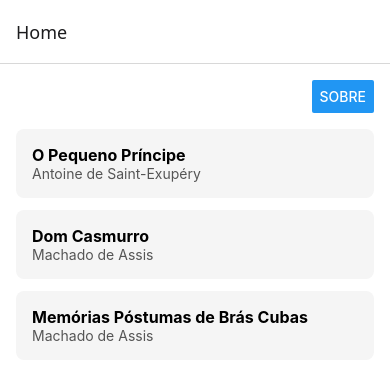
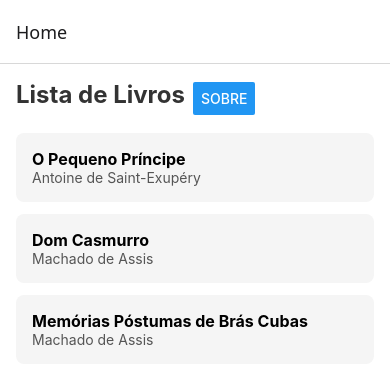
Before and after one commit to EduardoLeal1985/catalogo, a React Native app: screen /Home in a window 390 px wide. Shown: the top 384 px of the page. Built offline with nearby package versions, Linux system fonts and the light colour scheme.

Commit message:
dia 4 guia react native

```diff
--- a/components/UI/BookCard/index.tsx
+++ b/components/UI/BookCard/index.tsx
@@ -1,7 +1,7 @@
 import React from 'react';
 import { View, Text, StyleSheet, TouchableOpacity } from 'react-native';
 
-import { BookCardContainer } from './styles';
+import { BookCardContainer, TitleText, AuthorText } from './styles';
 
 type Props = {
     title: string;
@@ -12,25 +12,8 @@ type Props = {
 export default function BookCard({ title, author, onPress }: Props) {
     return (
         <BookCardContainer onPress={onPress}>
-            <Text style={styles.title}>{title}</Text>
-            <Text style={styles.author}>{author}</Text>
+            <TitleText>{title}</TitleText>
+            <AuthorText>{author}</AuthorText>
         </BookCardContainer>
     );
 }
-
-const styles = StyleSheet.create({
-    card: {
-        backgroundColor: '#f0f0f0',
-        padding: 16,
-        marginVertical: 8,
-        borderRadius: 8,
-    },
-    title: {
-        fontWeight: 'bold',
-        fontSize: 16,
-    },
-    author: {
-        fontSize: 14,
-        color: '#555',
-    },
-});
--- a/components/UI/BookCard/styles.ts
+++ b/components/UI/BookCard/styles.ts
@@ -8,3 +8,13 @@ export const BookCardContainer = styled.TouchableOpacity`
   margin-bottom: 12px;
   border-radius: 8px;
 `;
+
+export const TitleText = styled.Text`
+  font-weight: bold;
+  font-size: 16px;
+`;
+
+export const AuthorText = styled.Text`
+  font-size: 14px;
+  color: #555;
+`;
--- /dev/null
+++ b/components/UI/Text/index.ts
@@ -0,0 +1,16 @@
+import styled from "styled-components/native";
+
+export const Title = styled.Text`
+  font-weight: bold;
+  font-size: 16px;
+`;
+
+export const Subtitle = styled.Text`
+  font-size: 14px;
+  color: #555;
+`;
+
+export const Text = styled.Text`
+  font-size: 12px;
+  color: #333;
+`;
--- a/screens/About/index.tsx
+++ b/screens/About/index.tsx
@@ -1,10 +1,8 @@
 import React from 'react';
-import { View, FlatList, StyleSheet } from 'react-native';
-import BookCard from '../../components/UI/BookCard/BookCard';
-import { books } from '../../data/books';
 import { NativeStackScreenProps } from '@react-navigation/native-stack';
 import { RootStackParamList } from '../../routes';
-import { Container, Title, Text } from './styles';
+import { Container } from './styles';
+import { Title, Text } from '../../components/UI/Text';
 
 type Props = NativeStackScreenProps<RootStackParamList, 'About'>;
 
--- a/screens/About/styles.ts
+++ b/screens/About/styles.ts
@@ -12,5 +12,5 @@ export const Title = styled.Text`
 `;
 export const Text = styled.Text`
   font-size: 16px;
-  color: #333; `
-    ;
+  color: #333;
+`;
--- a/screens/HomeScreen/index.tsx
+++ b/screens/HomeScreen/index.tsx
@@ -4,14 +4,13 @@ import BookCard from '../../components/UI/BookCard';
 import { books } from '../../data/books';
 import { NativeStackScreenProps } from '@react-navigation/native-stack';
 import { RootStackParamList } from '../../routes';
-import { Container, TopMenu } from './styles';
+import { Container, TopMenu, ContainerNoData, Title } from './styles';
 
 type Props = NativeStackScreenProps<RootStackParamList, 'Home'>;
 
 export default function HomeScreen({ navigation }: Props) {
     return (
         <Container>
-            <TopMenu><Button title="Sobre" onPress={() => navigation.navigate('About')} /></TopMenu>
             <FlatList
                 data={books}
                 keyExtractor={(item) => item.id}
@@ -22,6 +21,10 @@ export default function HomeScreen({ navigation }: Props) {
                         onPress={() => navigation.navigate('BookDetail', { id: item.id })}
                     />
                 )}
+                ListEmptyComponent={<ContainerNoData>Nenhum livro encontrado.</ContainerNoData>}
+                ListHeaderComponent={
+                    <TopMenu><Title>Lista de Livros</Title><Button title="Sobre" onPress={() => navigation.navigate('About')} /></TopMenu>
+                }
             />
         </Container>
     );
--- a/screens/HomeScreen/styles.ts
+++ b/screens/HomeScreen/styles.ts
@@ -10,6 +10,22 @@ export const Container = styled.SafeAreaView`
 
 export const TopMenu = styled.View`
   margin-bottom: 16px;
-  align-items: flex-end;
+  align-items: center;
   color: ${theme.colors.text};
+  flex-direction: row;
+  gap: 8px;
+
 `;
+
+export const ContainerNoData = styled.View`
+  flex: 1;
+  justify-content: center;
+  align-items: center;
+`;
+
+export const Title = styled.Text`
+  font-size: 24px;
+  font-weight: bold;
+  color: ${theme.colors.text};
+  margin-bottom: 8px;
+`;
```
